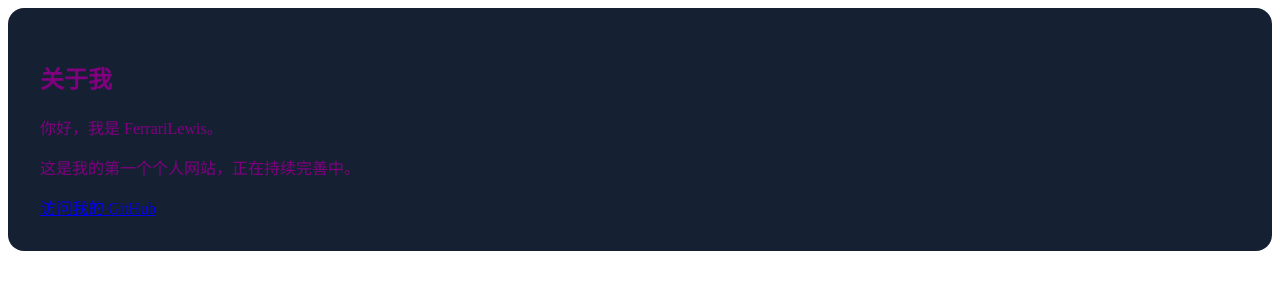
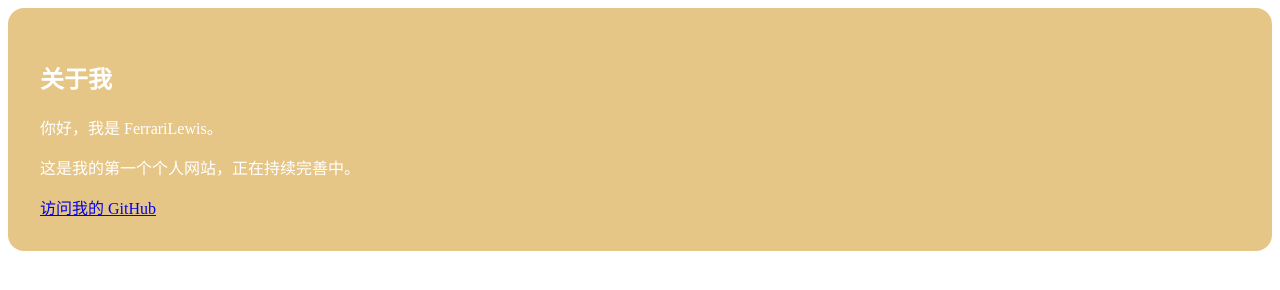
Before and after one commit to FerrariLewis/My-first-repository, a plain HTML site: page index.html in a window 1280 px wide. Drawn offline with Linux system fonts and the light colour scheme.

Commit message:
Update style.css

```diff
--- a/style.css
+++ b/style.css
@@ -1,6 +1,6 @@
 #about {
-  background: #162033;
-  color: purple;
+  background: #E6C687;
+  color: white;
   padding: 32px;
   border-radius: 16px;
 }
```
